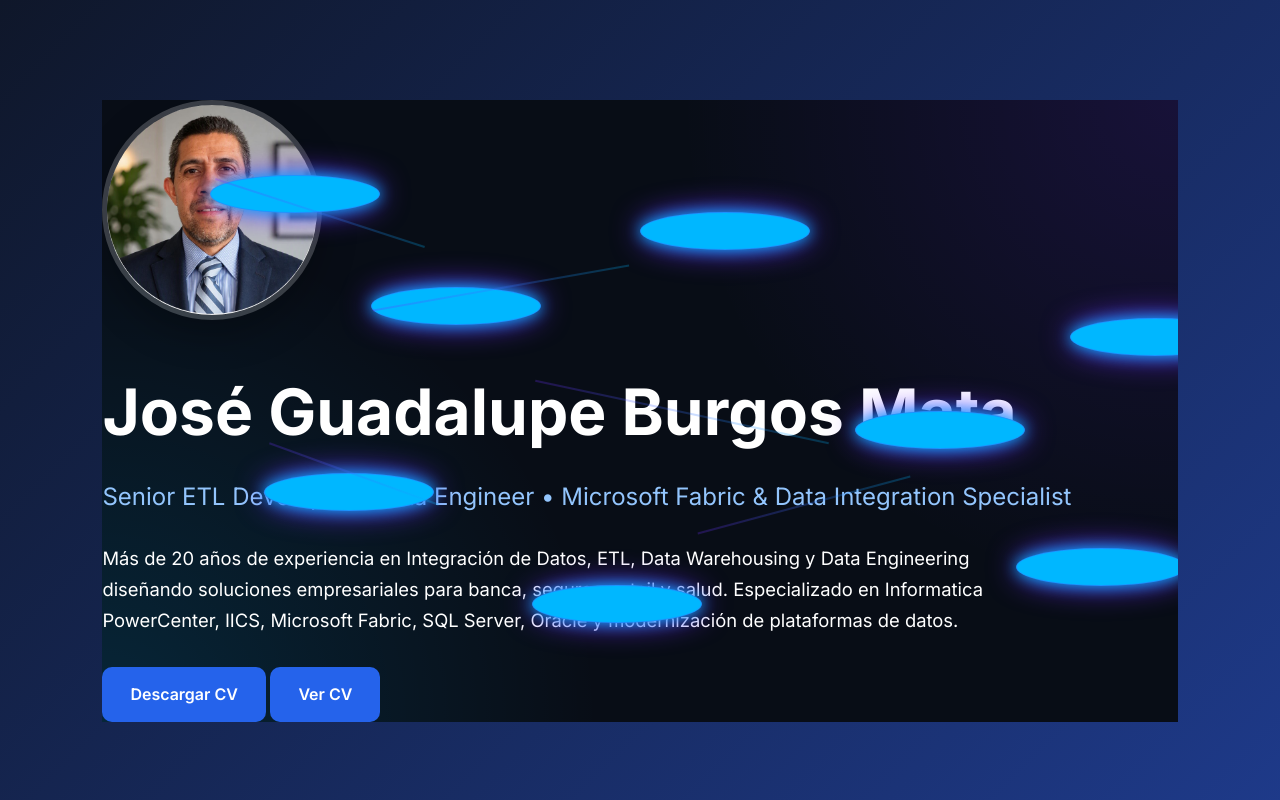
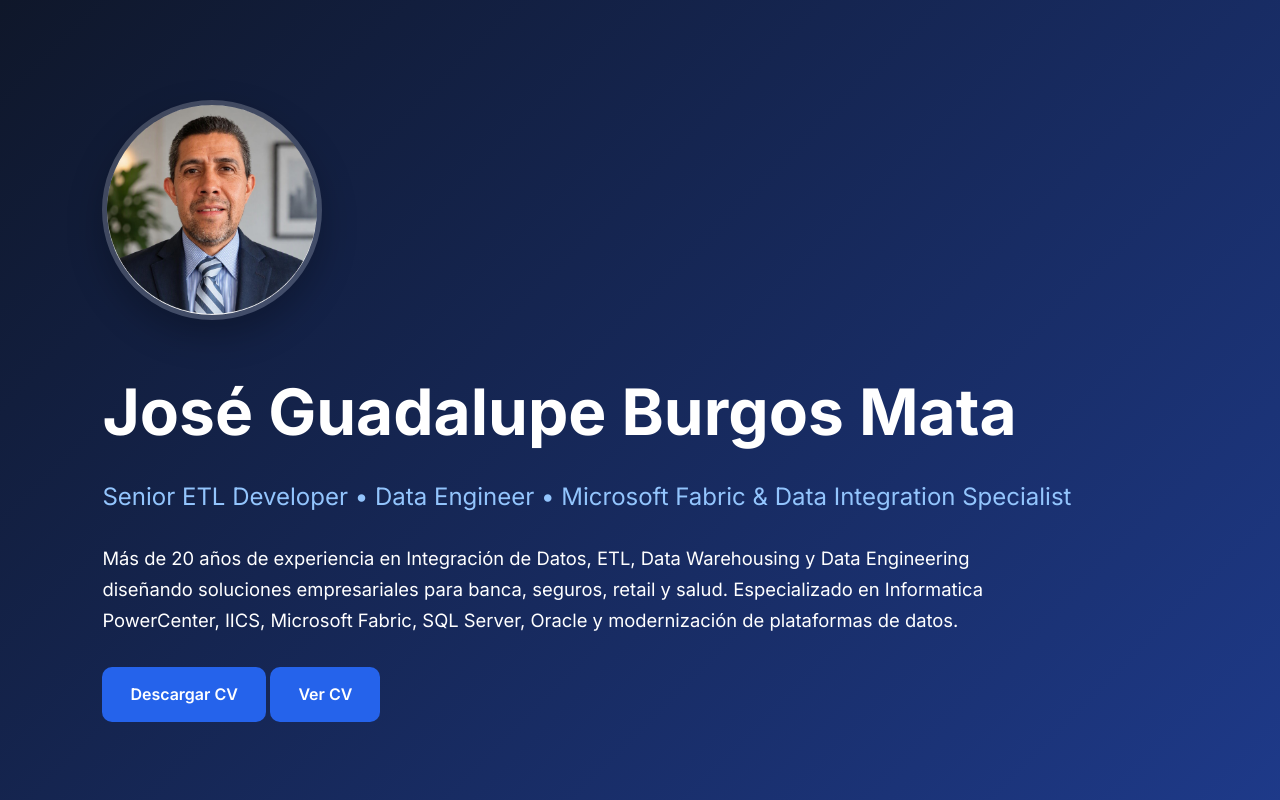
Before and after one commit to burgosmatajoseg-ui/joseburgos-dataengineer, a plain HTML site: page index.html in a window 1280 px wide. Shown: the top 800 px of the page. Drawn offline with Linux system fonts and the light colour scheme.

Commit message:
Update index.html

```diff
--- a/index.html
+++ b/index.html
@@ -547,153 +547,6 @@ font-size:.95rem;
     letter-spacing:.5px;
 }
 
-.hero{
-    position:relative;
-    overflow:hidden;
-
-    background:
-    radial-gradient(circle at top right,
-    rgba(111,44,255,.15),
-    transparent 40%),
-
-
-    radial-gradient(circle at bottom left,
-    rgba(0,183,255,.15),
-    transparent 40%),
-
-
-    #080d16;
-}
-
-.fabric-network{
-
-    position:absolute;
-
-    inset:0;
-
-    z-index:0;
-
-    pointer-events:none;
-}
-
-/* NODOS */
-
-.node{
-
-    position:absolute;
-
-    width:10px;
-    height:10px;
-
-    border-radius:50%;
-
-    background:#00b7ff;
-
-    box-shadow:
-    0 0 15px #00b7ff,
-    0 0 30px #6f2cff;
-
-    animation:pulse 4s ease infinite;
-}
-
-/* POSICIONES */
-
-.n1{top:12%;left:10%;}
-.n2{top:30%;left:25%;}
-.n3{top:18%;left:50%;}
-.n4{top:50%;left:70%;}
-.n5{top:72%;left:85%;}
-.n6{top:78%;left:40%;}
-.n7{top:60%;left:15%;}
-.n8{top:35%;left:90%;}
-
-/* LINEAS */
-
-.line{
-
-    position:absolute;
-
-    height:2px;
-
-    background:
-    linear-gradient(
-        90deg,
-        #6f2cff,
-        #00b7ff
-    );
-
-    opacity:.25;
-
-    animation:flow 5s linear infinite;
-}
-
-/* CONEXIONES */
-
-.l1{
-    width:220px;
-    top:18%;
-    left:10%;
-    transform:rotate(18deg);
-}
-
-.l2{
-    width:260px;
-    top:30%;
-    left:25%;
-    transform:rotate(-10deg);
-}
-
-.l3{
-    width:300px;
-    top:50%;
-    left:40%;
-    transform:rotate(12deg);
-}
-
-.l4{
-    width:180px;
-    top:60%;
-    left:15%;
-    transform:rotate(20deg);
-}
-
-.l5{
-    width:220px;
-    top:65%;
-    left:55%;
-    transform:rotate(-15deg);
-}
-
-/* ANIMACIONES */
-
-@keyframes pulse{
-
-    0%,100%{
-        transform:scale(1);
-        opacity:.6;
-    }
-
-    50%{
-        transform:scale(1.8);
-        opacity:1;
-    }
-}
-
-@keyframes flow{
-
-    0%{
-        opacity:.15;
-    }
-
-    50%{
-        opacity:.5;
-    }
-
-    100%{
-        opacity:.15;
-    }
-}
-
 }
 
 body{
@@ -839,25 +692,6 @@ font-weight:700;
 
 <header>
 <div class="hero">
-
-<div class="fabric-network">
-
-    <span class="node n1"></span>
-    <span class="node n2"></span>
-    <span class="node n3"></span>
-    <span class="node n4"></span>
-    <span class="node n5"></span>
-    <span class="node n6"></span>
-    <span class="node n7"></span>
-    <span class="node n8"></span>
-
-    <span class="line l1"></span>
-    <span class="line l2"></span>
-    <span class="line l3"></span>
-    <span class="line l4"></span>
-    <span class="line l5"></span>
-
-</div>
 
 <img src="foto-jose.jpeg"
      alt="José Burgos"
```
